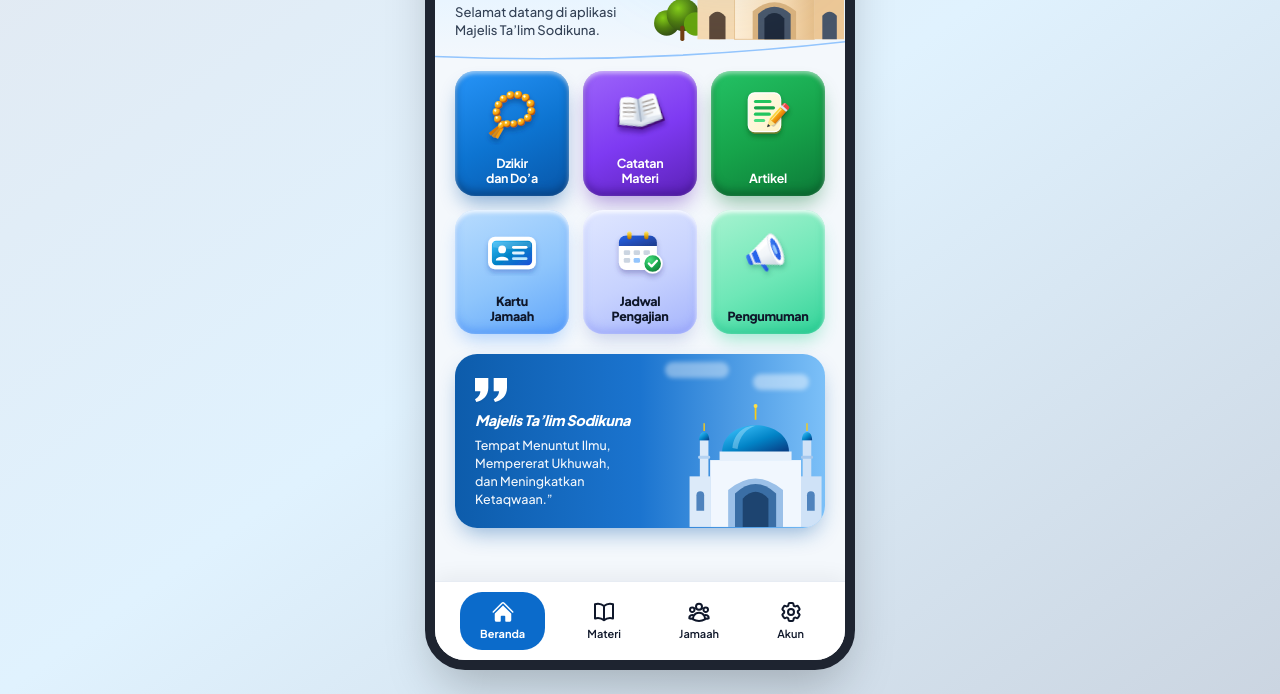
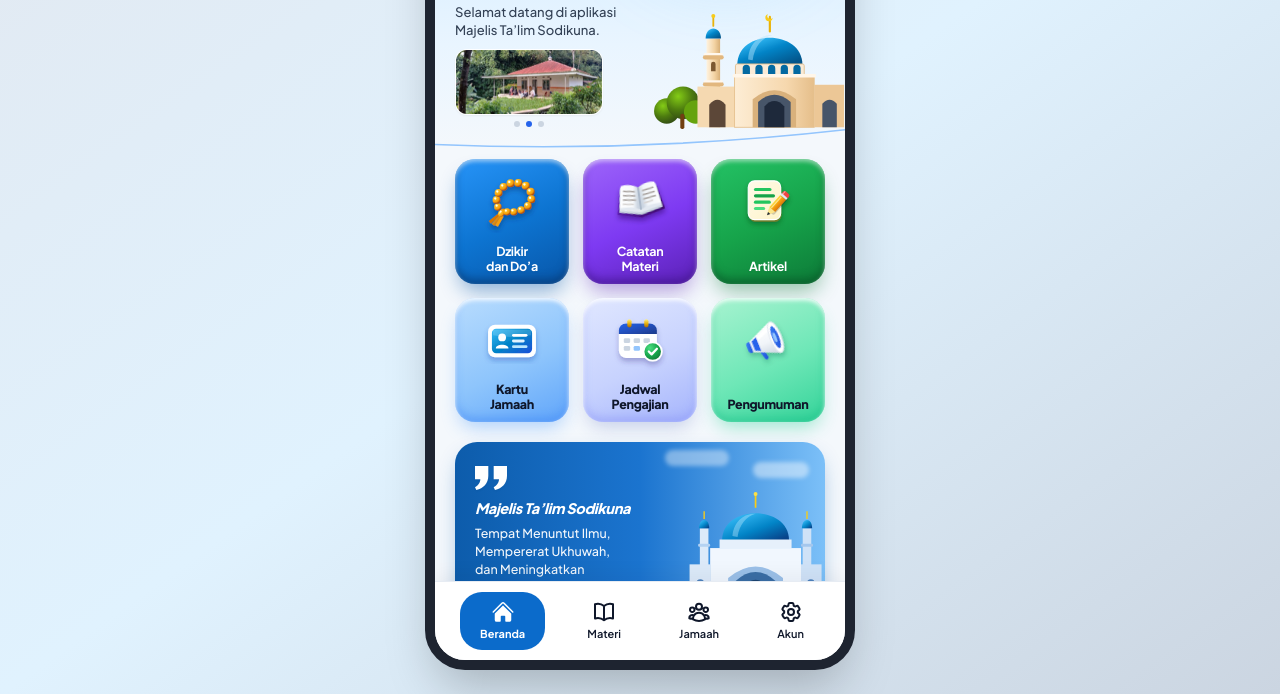
Before and after one commit to sodiku150215-commits/Mt-sodikuna, a plain HTML site: page index.html in a window 1280 px wide. Shown: the part 214-908 px from the top of the page. Drawn offline with nearby package versions, Linux system fonts and the light colour scheme.

Commit message:
Add compact fading photo slider to welcome card

```diff
--- a/index.html
+++ b/index.html
@@ -261,8 +261,22 @@
             <p class="text-[13px] leading-[1.42] text-[#334155] font-medium mt-1.5">
               Selamat datang di aplikasi<br />Majelis Ta’lim Sodikuna.
             </p>
+            <!-- Compact Sodikuna photo slider -->
+            <div id="sodikuna-photo-slider" class="mt-2.5 w-[148px] relative z-20" aria-label="Foto kegiatan Sodikuna">
+              <div class="relative h-[66px] overflow-hidden rounded-xl border border-white/80 shadow-sm bg-white/40">
+                <img src="./foto-sodikuna-1.jpg" alt="Foto Sodikuna 1" class="sodikuna-slide absolute inset-0 w-full h-full object-cover opacity-100 transition-opacity duration-700" />
+                <img src="./foto-sodikuna-2.jpg" alt="Foto Sodikuna 2" class="sodikuna-slide absolute inset-0 w-full h-full object-cover opacity-0 transition-opacity duration-700" />
+                <img src="./foto-sodikuna-3.jpg" alt="Foto Sodikuna 3" class="sodikuna-slide absolute inset-0 w-full h-full object-cover opacity-0 transition-opacity duration-700" />
+              </div>
+              <div class="flex justify-center items-center gap-1.5 mt-1.5" aria-label="Indikator foto">
+                <span class="sodikuna-slide-dot w-1.5 h-1.5 rounded-full bg-blue-600"></span>
+                <span class="sodikuna-slide-dot w-1.5 h-1.5 rounded-full bg-slate-300"></span>
+                <span class="sodikuna-slide-dot w-1.5 h-1.5 rounded-full bg-slate-300"></span>
+              </div>
+            </div>
           </div>
         </div>
+
 
         <!-- 2x3 Feature Menu Grid (Pixel-Accurate 3D Glossy / Clay Render Cards) -->
         <div class="px-5 pt-2">
@@ -1192,6 +1206,21 @@
       }, 2400);
     }
 
+    // Compact photo slider: fade every 4.5 seconds
+    (function initSodikunaSlider(){
+      const slides=document.querySelectorAll('#sodikuna-photo-slider .sodikuna-slide');
+      const dots=document.querySelectorAll('#sodikuna-photo-slider .sodikuna-slide-dot');
+      if(!slides.length)return;
+      let active=0;
+      setInterval(()=>{
+        slides[active].classList.remove('opacity-100');slides[active].classList.add('opacity-0');
+        dots[active].classList.remove('bg-blue-600');dots[active].classList.add('bg-slate-300');
+        active=(active+1)%slides.length;
+        slides[active].classList.remove('opacity-0');slides[active].classList.add('opacity-100');
+        dots[active].classList.remove('bg-slate-300');dots[active].classList.add('bg-blue-600');
+      },4500);
+    })();
+
     // Initialize
     renderMateriTab();
 
```
